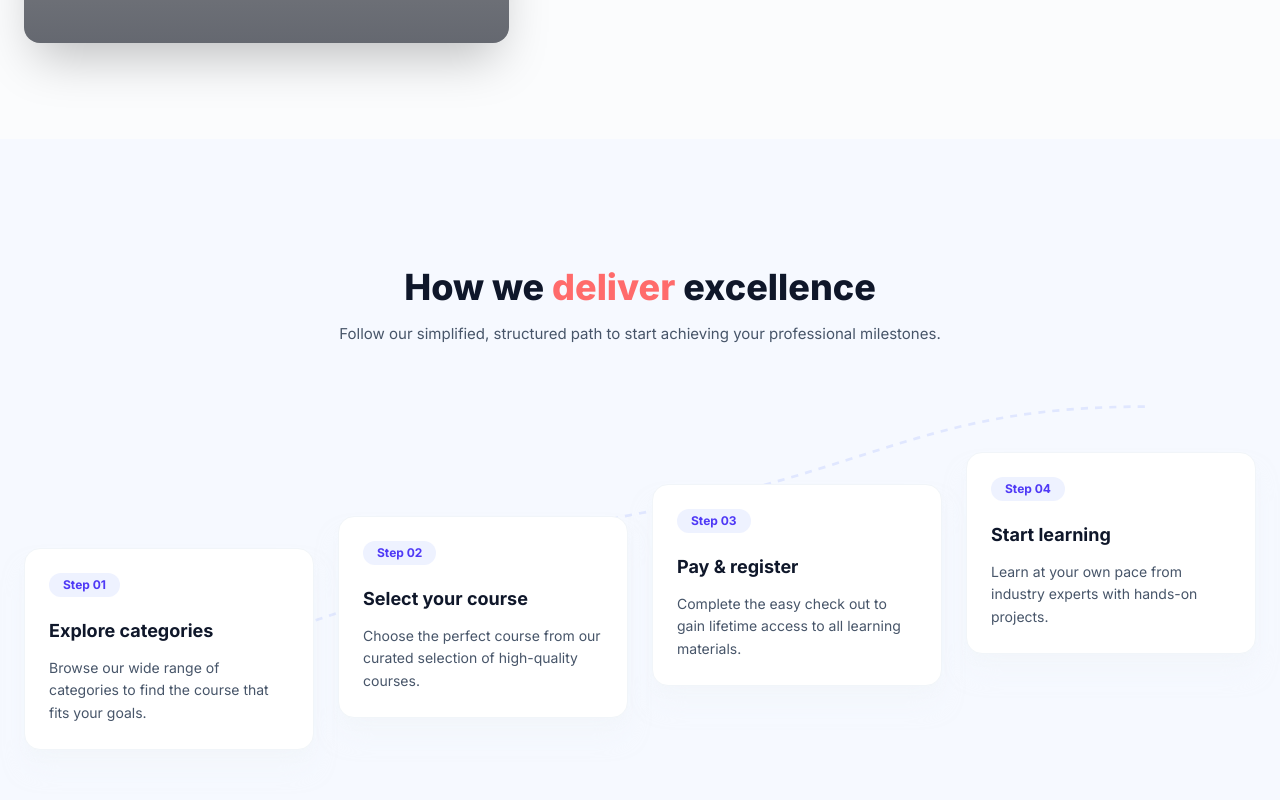
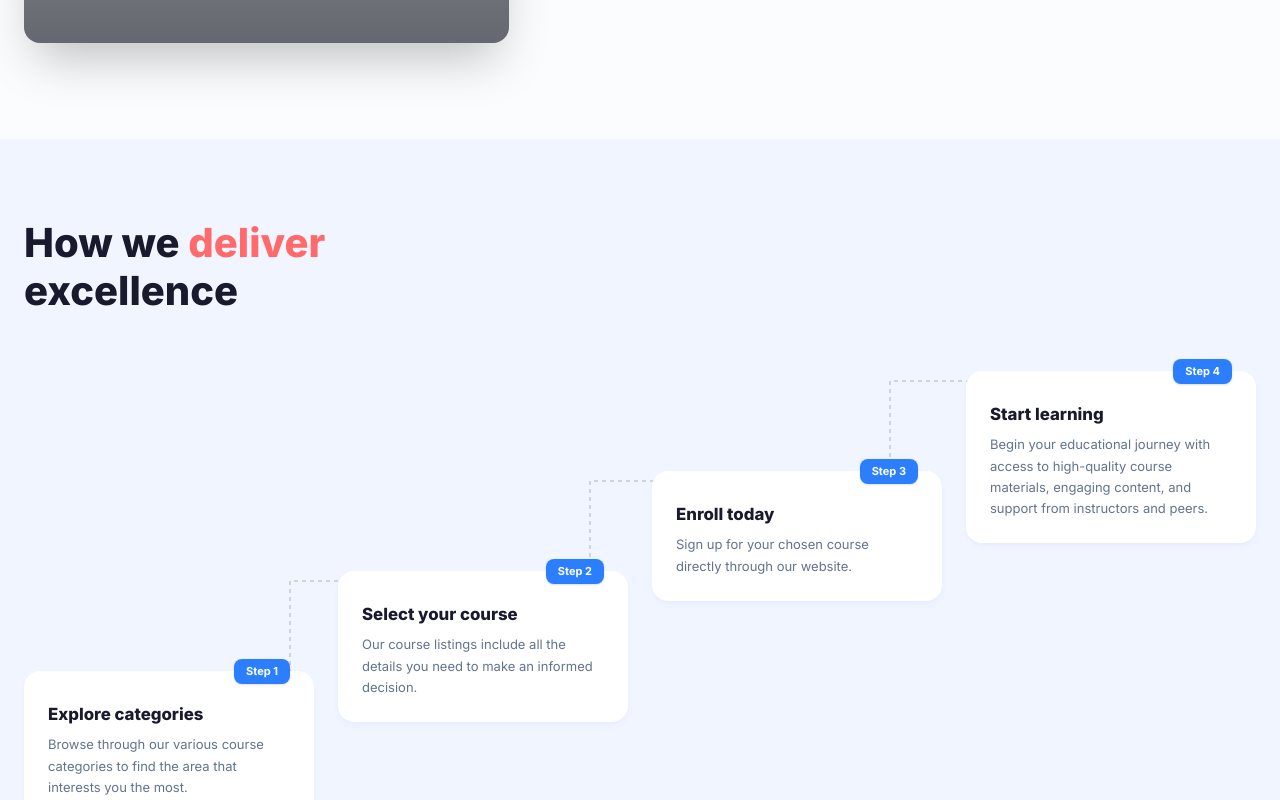
Before and after one commit to Rakibul-Hasan-max/bostamieducation, a Next.js app: page / in a window 1280 px wide. Shown: the part 3540-4340 px from the top of the page. Built offline with nearby package versions, Linux system fonts and the light colour scheme; grey boxes are pictures that could not be loaded.

Commit message:
refactor: redesign excellence section with staircase grid layout and improved mobile responsiveness

```diff
--- a/src/components/home/Excellence.tsx
+++ b/src/components/home/Excellence.tsx
@@ -1,88 +1,109 @@
 "use client";
 
-export default function Excellence() {
 const steps = [
   {
-      step: "Step 01",
+    badge: "Step 1",
     title: "Explore categories",
-      desc: "Browse our wide range of categories to find the course that fits your goals.",
-      offset: "lg:translate-y-12",
+    desc: "Browse through our various course categories to find the area that interests you the most.",
+    yOffset: 300,
   },
   {
-      step: "Step 02",
+    badge: "Step 2",
     title: "Select your course",
-      desc: "Choose the perfect course from our curated selection of high-quality courses.",
-      offset: "lg:translate-y-4",
+    desc: "Our course listings include all the details you need to make an informed decision.",
+    yOffset: 200,
   },
   {
-      step: "Step 03",
-      title: "Pay & register",
-      desc: "Complete the easy check out to gain lifetime access to all learning materials.",
-      offset: "lg:-translate-y-4",
+    badge: "Step 3",
+    title: "Enroll today",
+    desc: "Sign up for your chosen course directly through our website.",
+    yOffset: 100,
   },
   {
-      step: "Step 04",
+    badge: "Step 4",
     title: "Start learning",
-      desc: "Learn at your own pace from industry experts with hands-on projects.",
-      offset: "lg:-translate-y-12",
+    desc: "Begin your educational journey with access to high-quality course materials, engaging content, and support from instructors and peers.",
+    yOffset: 0,
   },
 ];
 
+export default function Excellence() {
   return (
-    <section className="relative w-full bg-[#f0f5ff]/60 py-20 md:py-32 overflow-hidden">
-      {/* Background SVG decorative line */}
-      <div className="absolute inset-0 z-0 hidden lg:block pointer-events-none">
+    <section className="relative w-full bg-[#f0f5ff] overflow-hidden pt-20 pb-16">
+      <div className="mx-auto max-w-7xl px-6">
+
+        {/* ── Section heading (top-left aligned) ── */}
+        <h2 className="text-3xl md:text-[2.5rem] font-extrabold leading-[1.2] text-[#1a1a2e]">
+          How we{" "}
+          <span className="text-brand-coral">deliver</span>
+          <br />excellence
+        </h2>
+
+        {/* ── Staircase card grid ── */}
+        <div className="relative mt-14 hidden lg:block" style={{ height: "520px" }}>
           <svg
-          className="absolute w-full h-full left-0 top-0 text-indigo-100"
+            className="absolute inset-0 w-full h-full pointer-events-none"
+            viewBox="0 0 1200 520"
             fill="none"
-          stroke="currentColor"
-          strokeWidth="3"
-          strokeDasharray="8 8"
-          viewBox="0 0 1440 600"
+            stroke="#cbd5e1"
+            strokeWidth="2"
+            strokeDasharray="4 4"
           >
-          {/* A smooth S-curve connecting the staggered steps */}
-          <path
-            d="M 150 450 C 400 450, 450 350, 720 300 C 990 250, 1040 180, 1290 180"
-          />
+            {/* Line: Step 1 → Step 2 */}
+            <path d="M 250 390 V 210 H 550 V 290" />
+
+            {/* Line: Step 2 → Step 3 */}
+            <path d="M 550 290 V 110 H 850 V 190" />
+
+            {/* Line: Step 3 → Step 4 */}
+            <path d="M 850 190 V 10 H 1150 V 90" />
           </svg>
+
+          {/* ── The 4 cards ── */}
+          <div className="grid grid-cols-4 gap-6 h-full items-start">
+            {steps.map((s) => (
+              <div
+                key={s.badge}
+                className="flex flex-col relative"
+                style={{ transform: `translateY(${s.yOffset}px)` }}
+              >
+                {/* White card with absolute-positioned Badge pill on top-right */}
+                <div className="relative rounded-2xl bg-white p-6 shadow-md shadow-indigo-100/50 pt-8">
+                  {/* Badge pill */}
+                  <div className="absolute -top-3 right-6 rounded-lg bg-blue-500 px-3 py-1 text-[11px] font-bold text-white shadow-sm">
+                    {s.badge}
                   </div>
 
-      <div className="relative z-10 mx-auto max-w-7xl px-6">
-
-        {/* Header */}
-        <div className="mx-auto max-w-3xl text-center mb-16">
-          <h2 className="text-3xl md:text-4xl font-extrabold text-brand-navy">
-            How we <span className="text-brand-coral">deliver</span> excellence
-          </h2>
-          <p className="mt-4 text-brand-slate text-[15px]">
-            Follow our simplified, structured path to start achieving your professional milestones.
+                  <h3 className="text-[1.05rem] font-extrabold text-[#1a1a2e] mb-2 leading-snug">
+                    {s.title}
+                  </h3>
+                  <p className="text-[13px] text-slate-500 leading-relaxed">
+                    {s.desc}
                   </p>
                 </div>
-
-        {/* Staggered Grid */}
-        <div className="grid grid-cols-1 md:grid-cols-2 lg:grid-cols-4 gap-8 md:gap-6 lg:h-[350px] items-center pt-8">
-          {steps.map((item, idx) => (
-            <div
-              key={idx}
-              className={`flex flex-col bg-white p-6 rounded-2xl border border-slate-100 shadow-xl shadow-slate-100/50 hover:shadow-2xl hover:scale-[1.02] transition-all duration-300 ${item.offset} relative`}
-            >
-              {/* Step Badge */}
-              <div className="self-start rounded-full bg-indigo-50 px-3.5 py-1 text-xs font-bold text-indigo-600">
-                {item.step}
+              </div>
+            ))}
+          </div>
         </div>
 
-              {/* Title */}
-              <h3 className="mt-5 text-lg font-bold text-brand-navy">
-                {item.title}
-              </h3>
-
-              {/* Description */}
-              <p className="mt-3 text-sm text-brand-slate leading-relaxed">
-                {item.desc}
-              </p>
-
-              {/* Connector dots for mobile/tablet timeline style */}
-              <div className="absolute -left-3 top-1/2 -translate-y-1/2 w-6 h-6 rounded-full bg-white border-4 border-indigo-100 hidden md:block lg:hidden z-10" />
+        {/* ── Mobile fallback: simple vertical list ── */}
+        <div className="mt-10 flex flex-col gap-6 lg:hidden">
+          {steps.map((s, i) => (
+            <div key={s.badge} className="flex gap-4 items-start">
+              {/* Step indicator line */}
+              <div className="flex flex-col items-center">
+                <div className="rounded-full bg-indigo-500 px-3 py-1 text-[11px] font-bold text-white whitespace-nowrap">
+                  {s.badge}
+                </div>
+                {i < steps.length - 1 && (
+                  <div className="mt-2 w-px flex-1 min-h-[40px] bg-indigo-200" />
+                )}
+              </div>
+              {/* Card */}
+              <div className="flex-1 rounded-2xl bg-white p-5 shadow-md shadow-indigo-100/50 mb-2">
+                <h3 className="text-base font-extrabold text-[#1a1a2e] mb-1">{s.title}</h3>
+                <p className="text-[13px] text-slate-500 leading-relaxed">{s.desc}</p>
+              </div>
             </div>
           ))}
         </div>
```
Lines whose indentation alone changed are shown as unchanged.
